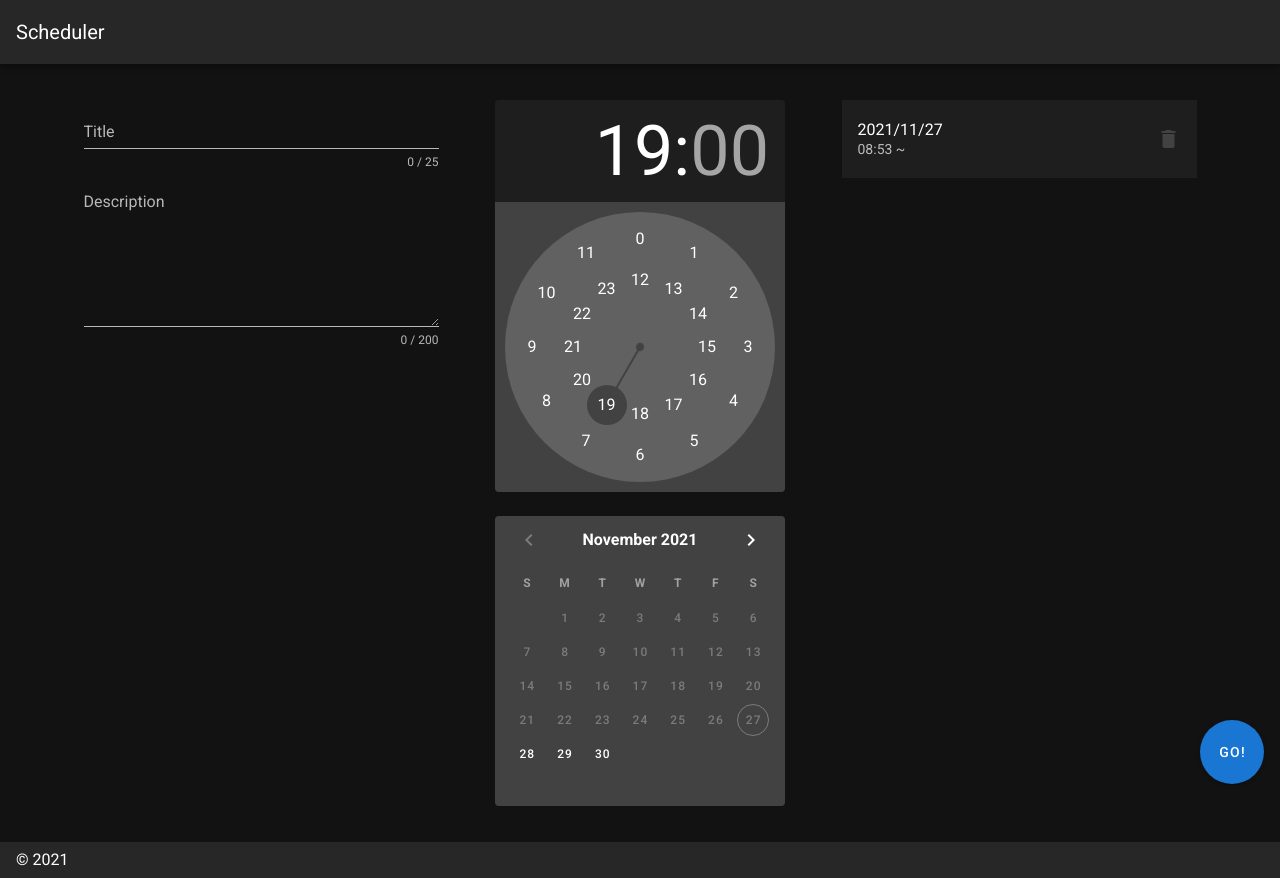
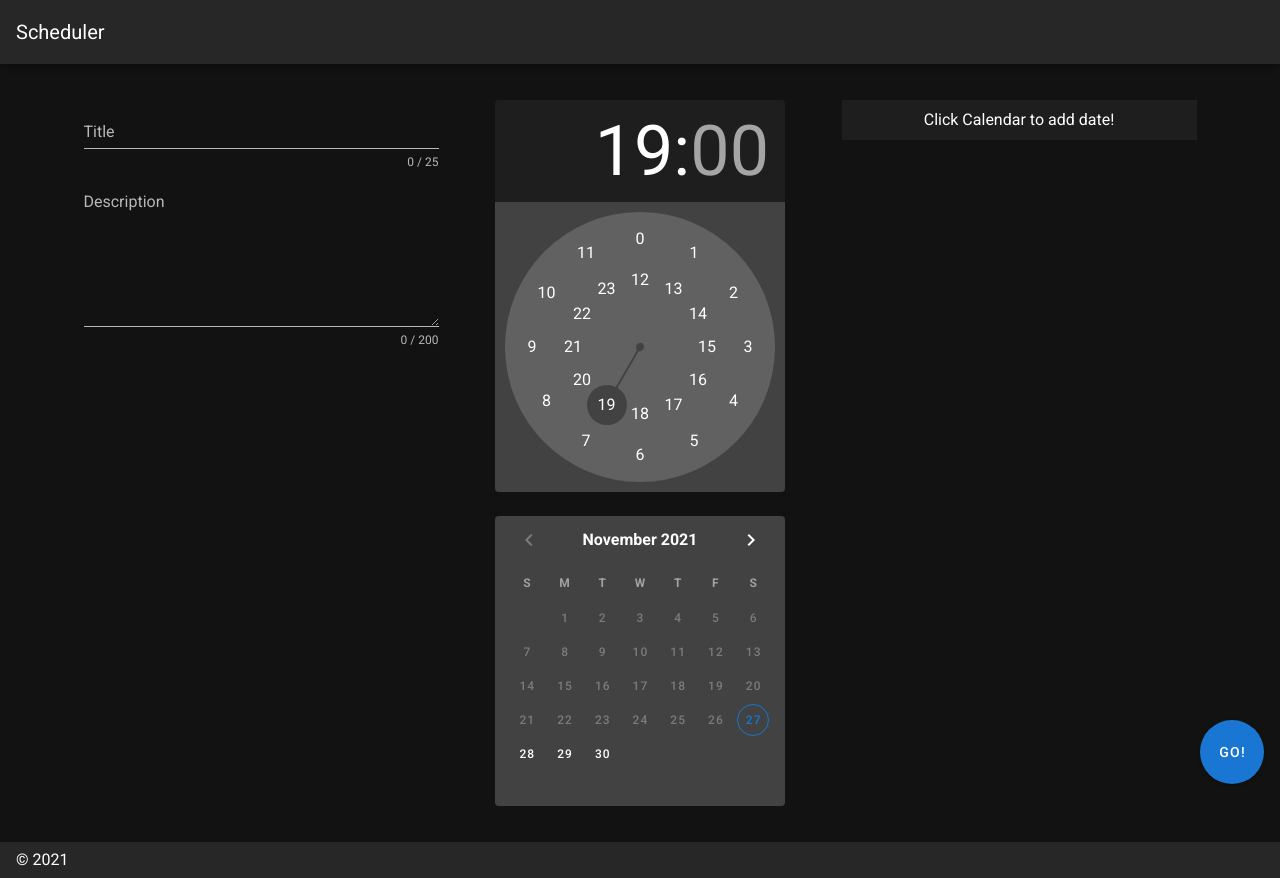
Before and after one commit to tomon9086/techpit-nuxt-scheduler, a Nuxt app in the folder app/: page / in a window 1280 px wide. Built offline with nearby package versions, Linux system fonts and the light colour scheme.

Commit message:
remove default date

```diff
--- a/app/components/EventEditor.vue
+++ b/app/components/EventEditor.vue
@@ -98,10 +98,7 @@ export default {
       description: '',
       time: '19:00',
       minDate: DateTime.now().toFormat('yyyy-MM-dd'),
-      dates: [{
-        id: 1,
-        from: DateTime.now()
-      }]
+      dates: []
     }
   },
   watch: {
@@ -126,12 +123,10 @@ export default {
     },
     addDate (d) {
       const time = DateTime.fromFormat(this.time, 'HH:mm')
-      const date = DateTime
-        .fromISO(d)
-        .set({
-          hour: time.hour,
-          minute: time.minute
-        })
+      const date = DateTime.fromISO(d).set({
+        hour: time.hour,
+        minute: time.minute
+      })
       this.dates = [
         ...this.dates,
         {
```
